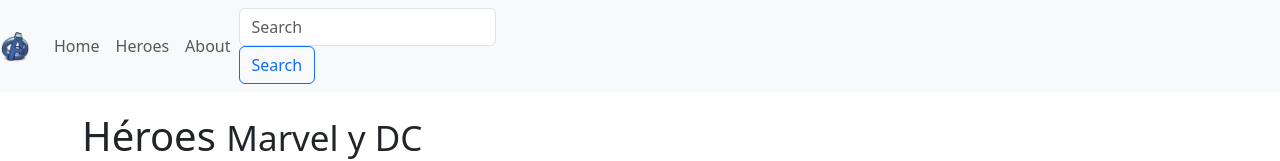
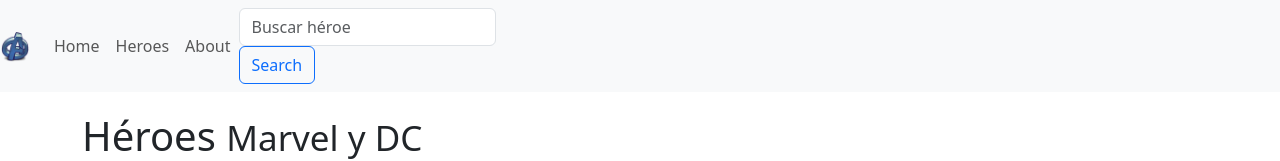
Before and after one commit to Brigitte9219/Angular_Spa, an Angular app: page /heroes in a window 1280 px wide. Shown: the top 161 px of the page. Built offline with nearby package versions, Linux system fonts and the light colour scheme.

Commit message:
Se realiza el buscador de heroes por medio del input(enter) y el boton

```diff
--- a/src/app/components/shared/navbar/navbar.component.html
+++ b/src/app/components/shared/navbar/navbar.component.html
@@ -24,8 +24,9 @@
     </ul>
 
     <form class="form-inline my-2 my-lg-0">
-      <input class="form-control mr-sm-2" type="text" placeholder="Search">
-      <button class="btn btn-outline-primary my-2 my-sm-0" type="submit">Search</button>
+      <input class="form-control mr-sm-2" type="text" placeholder="Buscar héroe" (keyup.enter)="buscarHeroe(buscarTexto.value)" #buscarTexto>
+      <button (click)="buscarHeroe(buscarTexto.value)"
+      class="btn btn-outline-primary my-2 my-sm-0" type="button">Search</button>
     </form>
 
   </div>
--- a/src/app/components/shared/navbar/navbar.component.ts
+++ b/src/app/components/shared/navbar/navbar.component.ts
@@ -7,4 +7,8 @@
 })
 export class NavbarComponent {
 
+  buscarHeroe(termino:string){
+    console.log(termino);
+
+  }
 }
--- a/src/app/servicios/heroes.service.ts
+++ b/src/app/servicios/heroes.service.ts
@@ -69,6 +69,19 @@
     return this.heroes[idx];
   }
 
+  buscarHeroes(termino:string):Heroe[]{
+    let heroesArr:Heroe[]=[];
+    termino= termino.toLowerCase();
+
+    for (let heroe of this.heroes){
+      let nombre = heroe.nombre.toLowerCase();
+      if (nombre.indexOf (termino) >=0){
+        heroesArr.push(heroe)
+      }
+    }
+    return heroesArr;
+  }
+
 }
 
 export interface Heroe{
```
